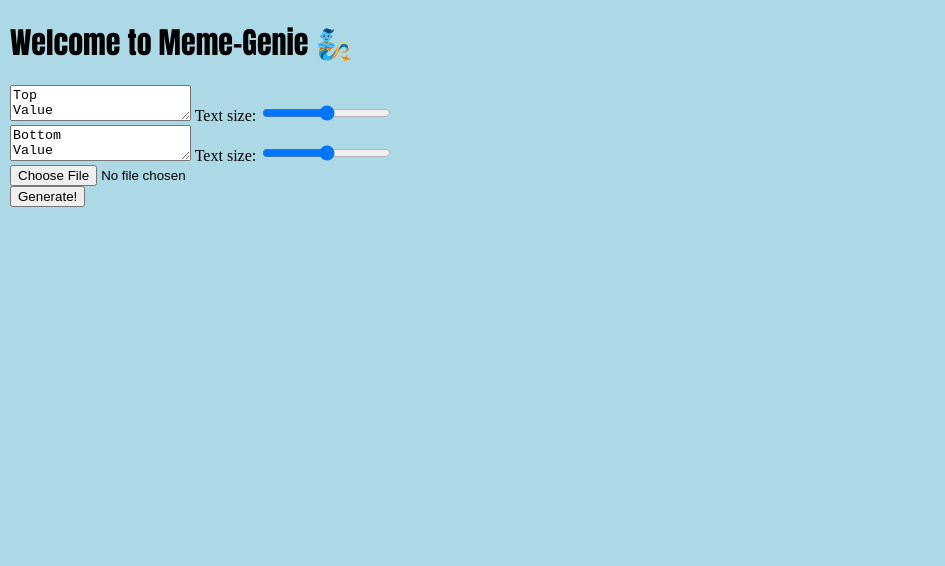
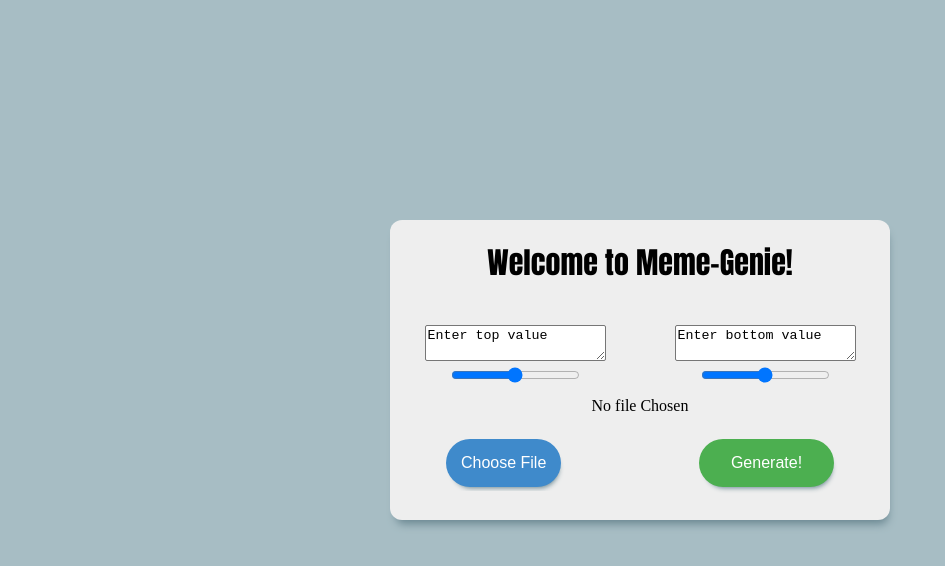
Before and after one commit to indonesianstudent/laravel-chatify, a plain HTML site: page index.html in a window 1280 px wide. Shown: the whole page, without its empty margins (0-945 px from the left). Drawn offline with Linux system fonts and the light colour scheme.

Commit message:
updated the UI design v-1.0

```diff
--- a/index.html
+++ b/index.html
@@ -1,26 +1,44 @@
 <!DOCTYPE html>
 <html lang="en">
+
 <head>
     <meta charset="utf-8">
     <title>Meme Generator</title>
     <link rel="stylesheet" href="style.css">
 </head>
+
 <body>
-        <h1>Welcome to Meme-Genie 🧞 </h1>
+    <main class="container">
+        <h1>Welcome to Meme-Genie!</h1>
+        <!-- Get value In box -->
+        <section class="get-value">
             <div>
                 <textarea id="top-text"></textarea>
-            Text size: <input type="range" id="top-text-size-input" min="0.05" max="0.25" value="0.15" step="0.01">
-        </div>
-            <textarea id="bottom-text"></textarea>
-            Text size: <input type="range" id="bottom-text-size-input" min="0.05" max="0.25" value="0.15" step="0.01">
+                <input type="range" id="top-text-size-input" min="0.05" max="0.25" value="0.15" step="0.01">
             </div>
             <div>
-            <input type="file" id="image-input" accept="image/*">
+                <textarea id="bottom-text"></textarea>
+                <input type="range" id="bottom-text-size-input" min="0.05" max="0.25" value="0.15" step="0.01">
+            </div>
+        </section>
+        <div class="file-name">
+            No file Chosen
+        </div>
+        <!-- --------------- -->
+        <section class="get-output">
+            <div>
+                <input type="file" id="image-input" accept="image/*" onchange="showname()">
+
             </div>
             <div>
                 <button id="generate-btn">Generate!</button>
             </div>
-            <canvas id="meme-canvas" title="Right click to save this meme"></canvas>
+        </section>
+        <div id = "popup" class="overlay">
+        <a id="close" onclick="refreshPage()" href="#">&times;</a>
+        <canvas id="meme-canvas" title="Right click to save this meme"></canvas></div>
+    </main>
     <script src="script.js"></script>
 </body>
+
 </html>
--- a/script.js
+++ b/script.js
@@ -50,11 +50,15 @@
     const imageInput = document.getElementById('image-input');
     const generateBtn = document.getElementById('generate-btn');
     // Default/Demo text
-    topTextInput.value = 'Top\nValue';
-    bottomTextInput.value = 'Bottom\nValue';
+    topTextInput.value = 'Enter top value';
+    bottomTextInput.value = 'Enter bottom value';
 
     // Generate button click listener
+    const getImg = document.getElementById('meme-canvas');
+    const getImgClose = document.getElementById('close');
     generateBtn.addEventListener('click', () => {
+        getImgClose.style.display="block";
+        getImg.style.display="block";
         // Read image as DataURL using the FileReader API
         const reader = new FileReader();
         reader.onload = () => {
@@ -67,3 +71,16 @@
         reader.readAsDataURL(imageInput.files[0]);
     });
 });
+
+const fileName = document.querySelector('.file-name')
+function showname(){
+    var name = document.getElementById('image-input');
+    // alert('Selected file: ' + name.files.item(0).name);
+    fileName.innerHTML=name.files.item(0).name;
+
+}
+
+function refreshPage(){
+    console.log('on close cick')
+    window.location.reload();
+}
--- a/style.css
+++ b/style.css
@@ -1,18 +1,109 @@
 h1 {
-    font-family: Impact, 'Arial Narrow Bold', sans-serif;
-    font-size: 30px;
+  font-family: Impact, 'Arial Narrow Bold', sans-serif;
+  font-size: 30px;
+}
+body {
+  margin: 10px;
+  background-color: rgb(167, 189, 196);
+  height: 90vh;
+  display: grid;
+  place-items: center;
+  flex-wrap: wrap;
 }
 
-body{
-  margin: 10px;
-  background-color: lightblue;
-
-
-}
 p {
   font-family: "sans-serif";
 }
 
-#meme-canvas {
-    width: 300px;
+#meme-canvas{
+  display: none;
+  position: absolute;
+  left: 0;
+  bottom:0;
+  width: 500px;
 }
+#close{
+  display: none;
+  position: absolute;
+  top: -47px;
+  right: 3px;
+  transition: all 200ms;
+  font-size: 30px;
+  font-weight: bold;
+  text-decoration: none;
+  color: #333;
+  background-color: #4CAF50;
+  width: 30px;
+  border-radius: 30px;
+}
+
+.container {
+  position: relative;
+  text-align: center;
+  background: #eee;
+  width: 500px;
+  height: 300px;
+  border-radius: 12px;
+  box-shadow: 2px 8px 8px -4px rgb(107, 136, 146);
+}
+
+.get-value {
+  margin-top: 40px;
+  display: flex;
+  justify-content: center;
+  align-items: center;
+}
+
+.get-output {
+  margin-top: 20px;
+  display: flex;
+  justify-content: center;
+  align-items: center;
+}
+.file-name{
+  margin-top: 10px;
+}
+
+#generate-btn {
+  background-color: #4CAF50;
+  border: none;
+  color: white;
+  padding: 15px 32px;
+  text-align: center;
+  text-decoration: none;
+  display: inline-block;
+  font-size: 16px;
+  margin: 4px 2px;
+  cursor: pointer;
+  border-radius: 30px;
+  box-shadow: 2px 5px 5px -4px rgb(107, 136, 146);
+}
+
+
+input[type='file'] {
+  color: rgba(250, 0, 0, 0);
+}
+
+::-webkit-file-upload-button{
+  background-color: rgb(63, 138, 203);
+  border-radius: 30px;
+  border: none;
+  color: white;
+  padding: 15px;
+  text-decoration: none;
+  display: inline-block;
+  font-size: 16px;
+  margin: 4px 2px;
+  cursor: pointer;
+  border-radius: 30px;
+  box-shadow: 2px 5px 5px -4px rgb(107, 136, 146);
+
+}
+
+#top-text {
+  border-radius: 2px;
+}
+
+#bottom-text {
+  border-radius: 2px;
+}
```
Lines whose indentation alone changed are shown as unchanged.
